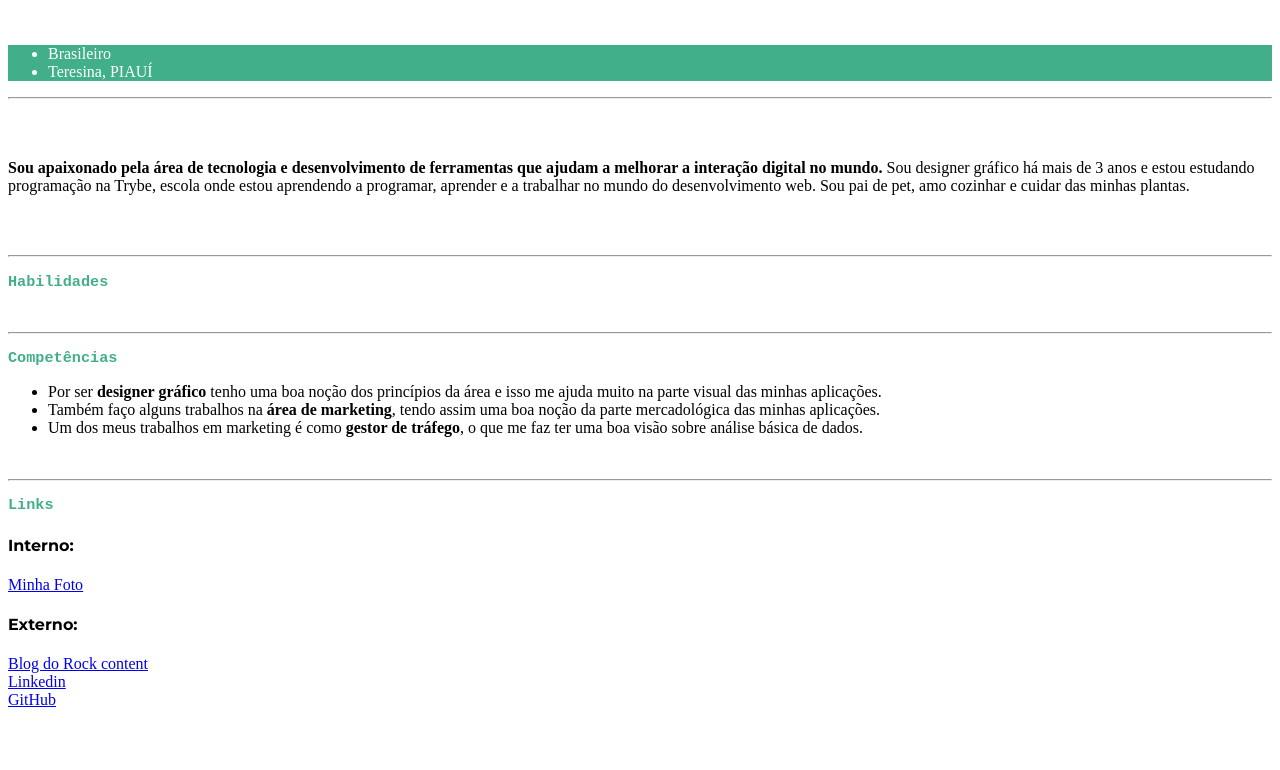
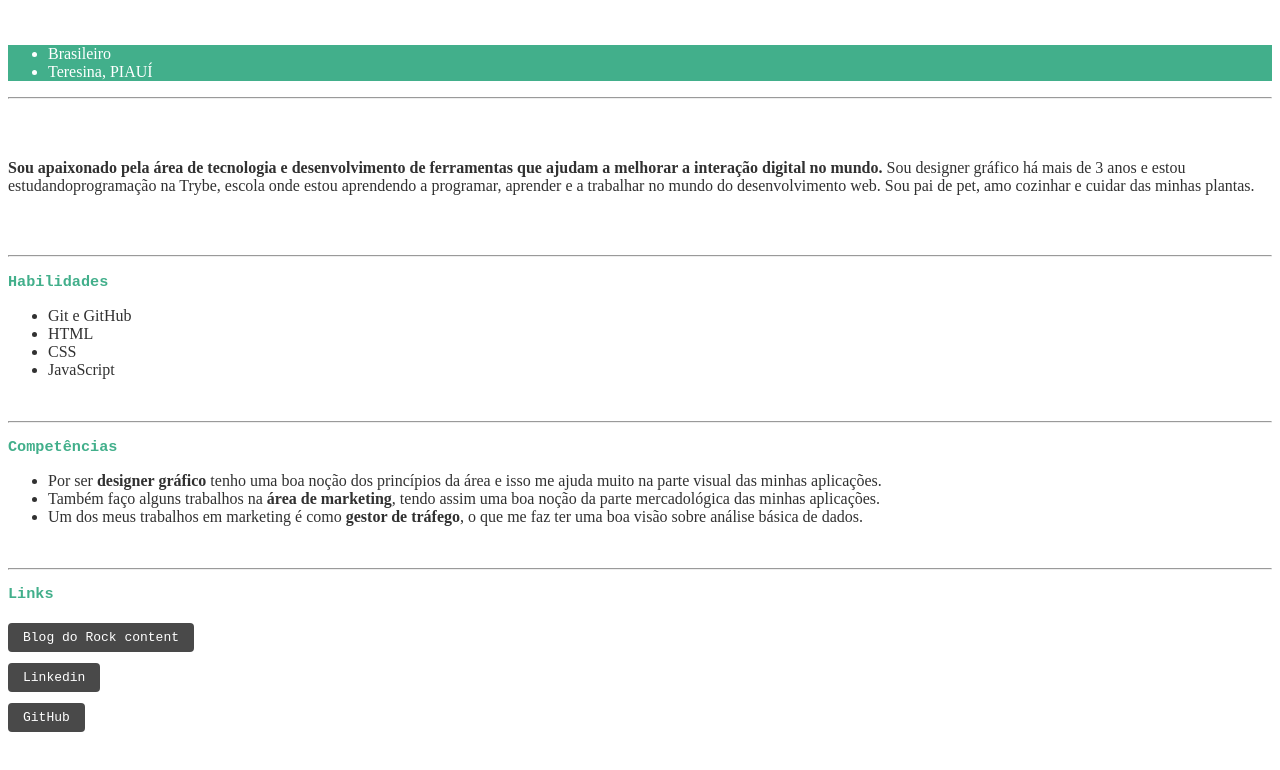
Before and after one commit to thiagorvianas/thiagorvianas.github.io, a plain HTML site: page index.html in a window 1280 px wide. Shown: the part 676-1446 px from the top of the page. Drawn offline with Linux system fonts and the light colour scheme.

Commit message:
estiliza textos

```diff
--- a/index.html
+++ b/index.html
@@ -39,21 +39,21 @@
     <hr>
     <br>
     <br>
-    <p id="sobre-mim"><Strong>Sou apaixonado pela área de tecnologia e desenvolvimento de ferramentas que ajudam a
-            melhorar a interação digital no mundo.</Strong> Sou designer gráfico há mais de 3 anos e estou estudando
-        programação na Trybe, escola onde estou aprendendo a programar, aprender e a trabalhar no mundo do
-        desenvolvimento web. Sou pai de pet, amo cozinhar e cuidar das minhas plantas.</p>
+    <p class="color-texts" id="sobre-mim"><Strong>Sou apaixonado pela área de tecnologia e desenvolvimento de ferramentas que ajudam a melhorar a interação digital no mundo.</Strong> Sou designer gráfico há mais de 3 anos e estou estudandoprogramação na Trybe, escola onde estou aprendendo a programar, aprender e a trabalhar no mundo do desenvolvimento web. Sou pai de pet, amo cozinhar e cuidar das minhas plantas.</p>
     <br>
     <br>
     <hr>
     <h3 id="habilidades">Habilidades</h3>
-
-
-
+    <ul class="color-texts">
+        <li>Git e GitHub</li>
+        <li>HTML</li>
+        <li>CSS</li>
+        <li>JavaScript</li>
+    </ul>
     <br>
     <hr>
     <h3 id="competencias">Competências</h3>
-    <ul>
+    <ul class="color-texts">
         <li>Por ser <strong>designer gráfico</strong> tenho uma boa noção dos princípios da área e isso me ajuda muito
             na parte visual das minhas aplicações.</li>
         <li>Também faço alguns trabalhos na <strong> área de marketing</strong>, tendo assim uma boa noção da parte
@@ -64,14 +64,11 @@
     <br>
     <hr>
     <h3 id="links">Links</h3>
-    <h4>Interno:</h4>
-    <a href="#foto-do-thiago">Minha Foto</a>
-    <h4>Externo:</h4>
-    <a href="https://rockcontent.com/br/blog/" target="_blank">Blog do Rock content</a>
+    <a class="link-buttons" href="https://rockcontent.com/br/blog/" target="_blank">Blog do Rock content</a>
     <br>
-    <a href="https://www.linkedin.com/in/thiagovianadev/" target="_blank">Linkedin</a>
+    <a class="link-buttons" href="https://www.linkedin.com/in/thiagovianadev/" target="_blank">Linkedin</a>
     <br>
-    <a href="https://github.com/thiagorvianas/" target="_blank">GitHub</a>
+    <a class="link-buttons" href="https://github.com/thiagorvianas/" target="_blank">GitHub</a>
     <br>
     <br>
     <br>
--- a/styles.css
+++ b/styles.css
@@ -51,3 +51,13 @@ h4 {
     color: rgb(255, 255, 255);
     background-color: rgb(66, 175, 139);
 }
+
+.link-buttons {
+    text-decoration: none;
+    color: rgb(255, 255, 255);
+    font-family: monospace;
+    background-color: rgb(73, 73, 73);
+    padding: 7px 15px;
+    line-height: 40px;
+    border-radius: 4px;
+}
```
